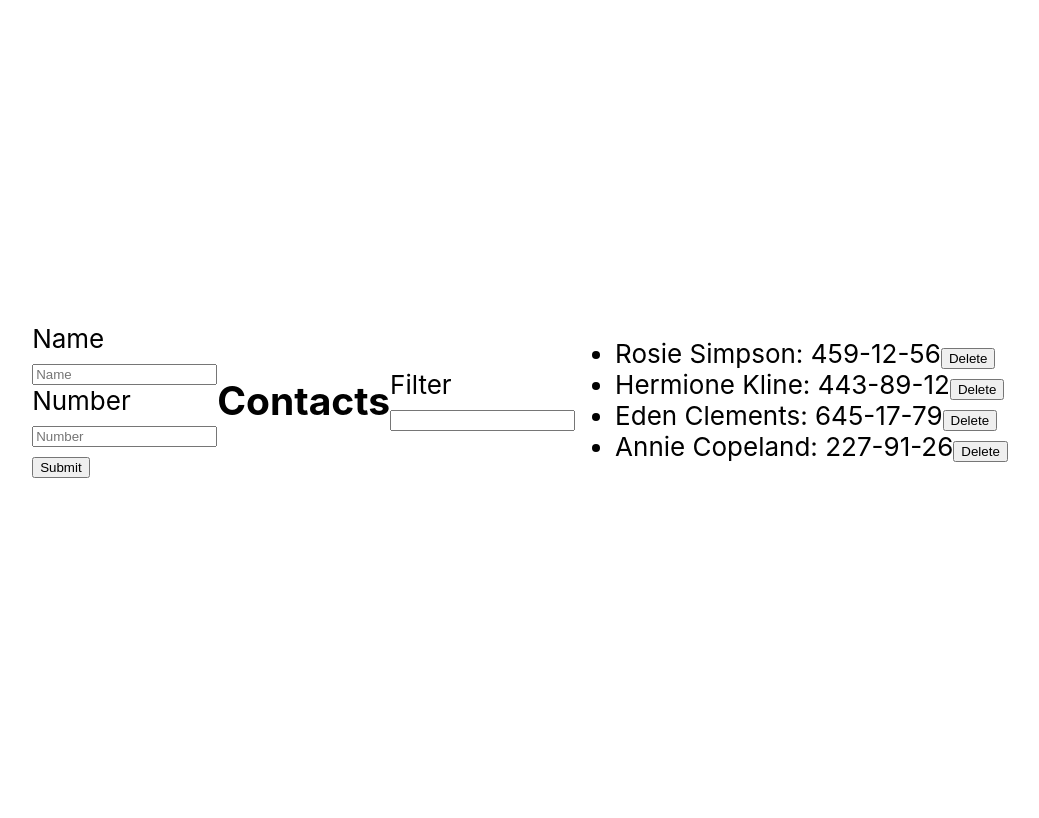
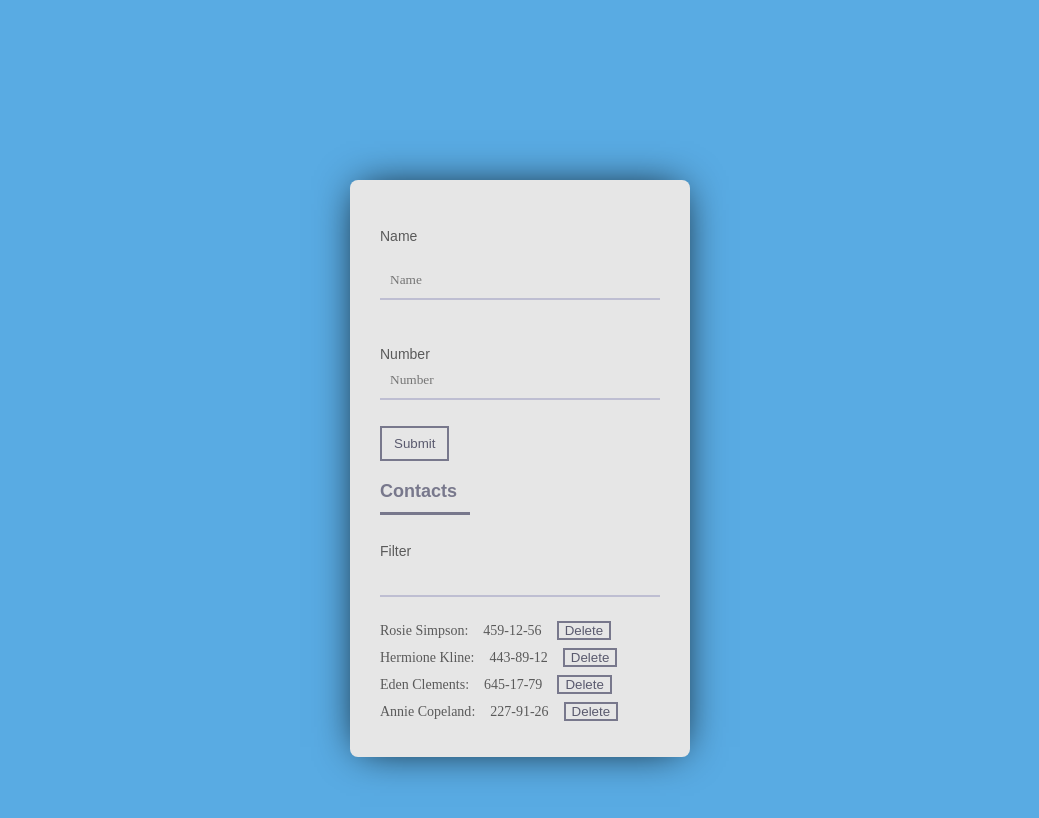
Before and after one commit to OPshenichnyi/goit-react-hw-02-phonebook, a React (Create React App) app: page / in a window 1280 px wide. Shown: the top 818 px of the page, without its empty margins (120-1159 px from the left). Built offline with nearby package versions, Linux system fonts and the light colour scheme.

Commit message:
Add styled

```diff
--- a/package.json
+++ b/package.json
@@ -12,6 +12,7 @@
     "react": "^18.1.0",
     "react-dom": "^18.1.0",
     "react-scripts": "5.0.1",
+    "styled-components": "^6.0.7",
     "web-vitals": "^2.1.3",
     "yup": "^1.2.0"
   },
--- a/src/components/App.jsx
+++ b/src/components/App.jsx
@@ -2,6 +2,7 @@ import { Component } from "react"
 import { ContactForm } from "./contactForm/contactForm";
 import { ContactList } from "./contactList/contactList";
 import { Filter } from "./filter/filter";
+import { Wrapper } from "./App.styled"
 
 
 export class App extends Component {
@@ -34,16 +35,7 @@ export class App extends Component {
 
   render() {
     return (
-      <div
-        style={{
-          height: '100vh',
-          display: 'flex',
-          justifyContent: 'center',
-          alignItems: 'center',
-          fontSize: 26,
-          color: '#010101'
-        }}
-      >
+      <Wrapper>
         <ContactForm
           addConacts={this.addConacts}
         >
@@ -59,8 +51,7 @@ export class App extends Component {
           filter={this.state.filter}
         >
         </ContactList>
-
-      </div>
+      </Wrapper>
     );
   }
 };
--- /dev/null
+++ b/src/components/App.styled.js
@@ -0,0 +1,13 @@
+import styled from 'styled-components'
+
+export const Wrapper = styled.section`
+width:340px;
+height:100%;
+background:#e6e6e6;
+border-radius:8px;
+box-shadow:0 0 40px -10px #000;
+margin:calc(50vh - 220px) auto;
+padding:20px 30px;
+max-width:calc(100vw - 40px);box-sizing:border-box;
+font-family:'Montserrat',sans-serif;position:relative
+`
--- a/src/components/contactForm/contactForm.jsx
+++ b/src/components/contactForm/contactForm.jsx
@@ -1,38 +1,46 @@
-import { Formik, Field, Form } from 'formik';
-import { nanoid } from 'nanoid'
+import { Formik,ErrorMessage} from 'formik';
+import { nanoid } from 'nanoid';
+import * as Yup from "yup";
+import { CssInput, WrapperForm } from './contactForm.styled';
 
+const SignupSchema = Yup.object().shape({
+    name: Yup.string()
+        .matches(/^[a-zA-Zа-яА-Я ]*$/, 'Must be string')
+        .min(3, 'Must be at least 3 characters long')
+        .required('Required'),
+    number: Yup.number().required('Required'),
+});
 
-export const ContactForm = ({addConacts }) => {
-
+export const ContactForm = ({addConacts}) => {
     return (
         <Formik
+            validationSchema={SignupSchema}
 
             initialValues={{
                 name: '',
                 number: ''
-
             }}
 
             onSubmit={(values, actions) => {
                 values.id = nanoid()
                 addConacts(values)
                 actions.resetForm(true)
-
             }}
-
         >
-            <Form>
+            <WrapperForm>
                 <label htmlFor="name">Name</label>
                 <br />
-                <Field id="name" name="name" placeholder="Name" />
+                <CssInput id="name" name="name" placeholder="Name" />
+                <br />
+                <ErrorMessage name="name" />
                 <br />
                 <label htmlFor="number">Number</label>
+                <CssInput id="number" name="number" placeholder="Number" />
                 <br />
-                <Field id="number" name="number" placeholder="Number" />
+                <ErrorMessage name="number" />
                 <br />
                 <button type="submit">Submit</button>
-            </Form>
-
+            </WrapperForm>
         </Formik>
     )
 }
--- /dev/null
+++ b/src/components/contactForm/contactForm.styled.js
@@ -0,0 +1,36 @@
+import styled from 'styled-components'
+import { Form, Field} from 'formik';
+
+
+export const WrapperForm = styled(Form)`
+
+
+
+label{
+  display:block;
+  margin:28px 0 0;
+  font-size:14px;
+  color:#5a5a5a
+}
+
+button{
+    padding:8px 12px;
+    margin:8px 0 0;
+    font-family:'Montserrat',
+    sans-serif;border:2px solid #78788c;
+    background:0;
+    color:#5a5a6e;
+    cursor:pointer;
+}
+`
+export const CssInput = styled(Field)`
+width:100%;
+padding:10px;
+box-sizing:border-box;
+background:none;
+outline:none;
+resize:none;
+border:0;
+font-family:'Montserrat';
+border-bottom:2px solid #bebed2;
+`
--- a/src/components/contactList/contactList.jsx
+++ b/src/components/contactList/contactList.jsx
@@ -1,3 +1,4 @@
+import { ListItemPhone } from "./contactList.styled"
 
 
 export const ContactList = ({ phoneBook, removeContact, filter}) => {
@@ -5,7 +6,7 @@ export const ContactList = ({ phoneBook, removeContact, filter}) => {
     return (
         <ul>
             {phoneBook.filter(user => user.name.toLowerCase().includes(filter.toLowerCase())).map(({ id, name, number }) => (
-                <li key={id}>
+                <ListItemPhone key={id}>
                     <span>{name}:</span>
                     <span> {number}</span>
                     <button
@@ -13,7 +14,7 @@ export const ContactList = ({ phoneBook, removeContact, filter}) => {
                         value={id}
                         onClick={(e) => removeContact(e.target.value)}
                     >Delete</button>
-                </li>
+                </ListItemPhone>
             ))}
         </ul>
     )
--- /dev/null
+++ b/src/components/contactList/contactList.styled.js
@@ -0,0 +1,22 @@
+import styled from 'styled-components'
+
+
+export const ListItemPhone = styled.li`
+font-family:'Montserrat';
+font-size:14px;
+color:#5a5a5a;
+span{
+    margin-right: 15px;
+    display: inline-block;
+    gap: 24px;
+}
+button{
+    padding:0px 6px;
+    margin:8px 0 0;
+    font-family:'Montserrat',
+    sans-serif;border:2px solid #78788c;
+    background:0;
+    color:#5a5a6e;
+    cursor:pointer;
+}
+`
--- a/src/components/filter/filter.jsx
+++ b/src/components/filter/filter.jsx
@@ -1,8 +1,9 @@
+import { CssFilterWrrap } from "./filter.styled"
 
 
 export const Filter = ({filterContact}) => {
     return (
-        <form>
+        <CssFilterWrrap>
             <label htmlFor="name">
                 Filter
                 <br />
@@ -15,6 +16,6 @@ export const Filter = ({filterContact}) => {
                     }}
                 />
             </label>
-        </form>
+        </CssFilterWrrap>
     )
 }
--- /dev/null
+++ b/src/components/filter/filter.styled.js
@@ -0,0 +1,22 @@
+import styled from 'styled-components'
+
+export const CssFilterWrrap = styled.form`
+label{
+  display:block;
+  margin:28px 0 0;
+  font-size:14px;
+  color:#5a5a5a
+}
+
+input{
+width:100%;
+padding:10px;
+box-sizing:border-box;
+background:none;
+outline:none;
+resize:none;
+border:0;
+font-family:'Montserrat';
+border-bottom:2px solid #bebed2;
+}
+`
--- a/src/index.css
+++ b/src/index.css
@@ -1,4 +1,5 @@
 @import-normalize; /* bring in normalize.css styles */
+
 
 body {
   margin: 0;
@@ -7,9 +8,24 @@ body {
     sans-serif;
   -webkit-font-smoothing: antialiased;
   -moz-osx-font-smoothing: grayscale;
+  background: #59ABE3;
 }
 
 code {
   font-family: source-code-pro, Menlo, Monaco, Consolas, 'Courier New',
     monospace;
 }
+
+ul{
+  list-style: none;
+  padding: 0;
+}
+
+h2 {
+  font-size: 18px;
+  margin: 20px 0;
+  padding-bottom: 10px;
+  width: 90px;
+  color: #78788c;
+  border-bottom: 3px solid #78788c
+}
```
Also changed, not shown: 1 other file (tests, documents, lock files or other folders).
